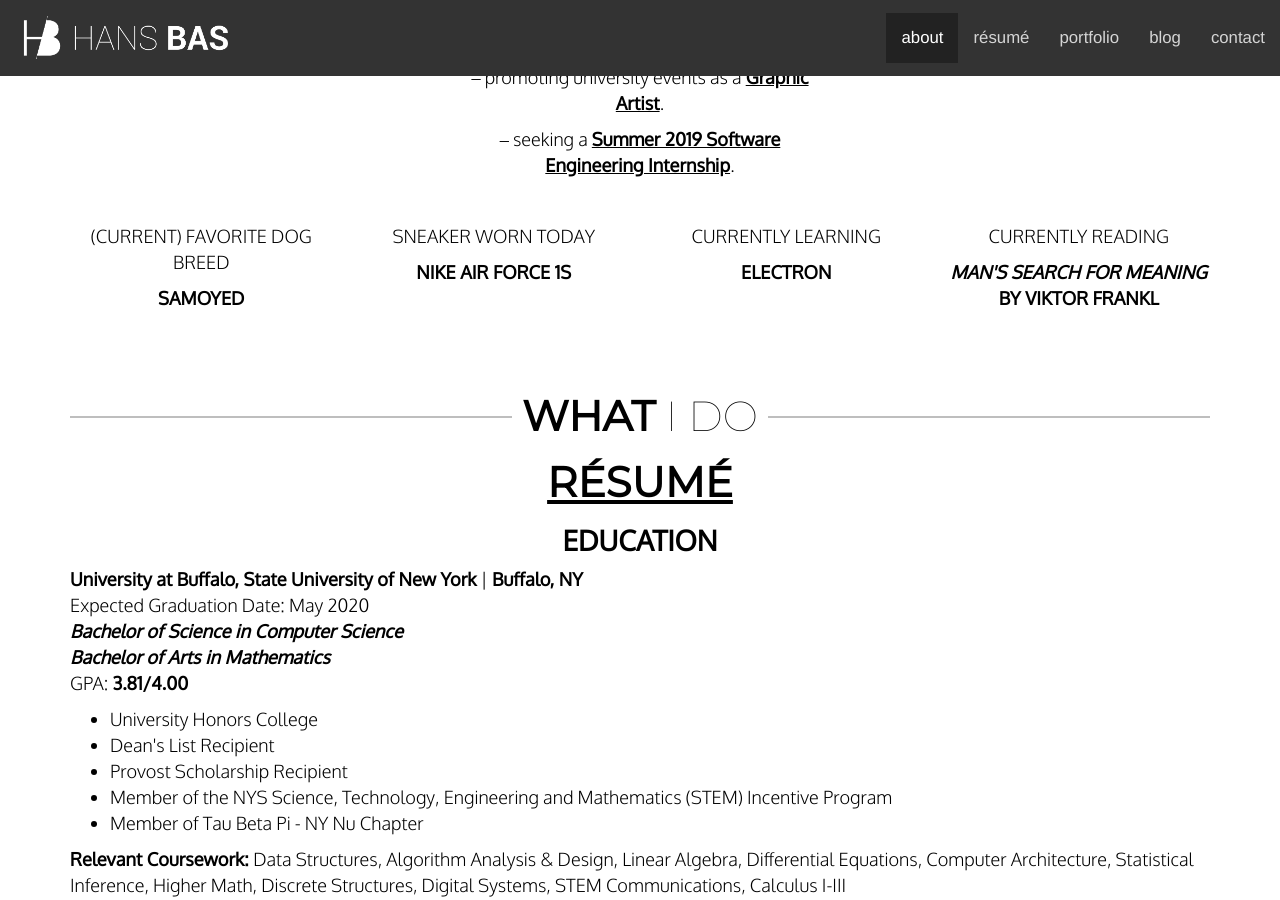
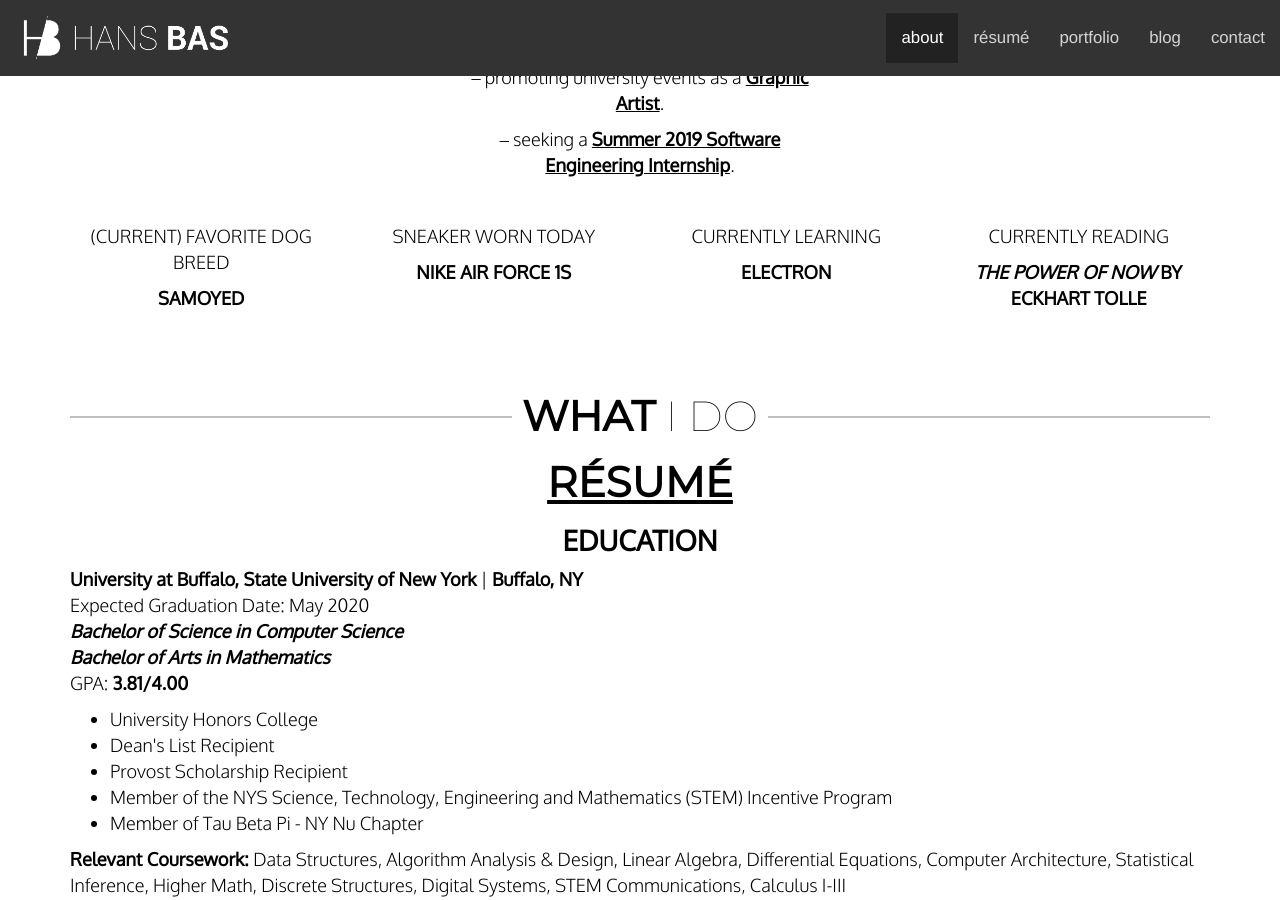
Before and after one commit to haanmiba/haanmiba.github.io, a Jekyll site: the page built from index.md, in a window 1280 px wide and 900 px high, scrolled down 1152 px. Built offline with Jekyll 4.4.1, drawn with Linux system fonts in a browser that asks for light colours; nearby versions of some CDN libraries.

Commit message:
Update about.yml

```diff
--- a/_data/about.yml
+++ b/_data/about.yml
@@ -11,5 +11,5 @@ dog: 'Samoyed'
 sneaker: 'Nike Air Force 1s'
 learning: 'Electron'
 reading:
-  book: "Man's Search for Meaning"
-  author: 'Viktor Frankl'
+  book: "The Power of Now"
+  author: 'Eckhart Tolle'
```
